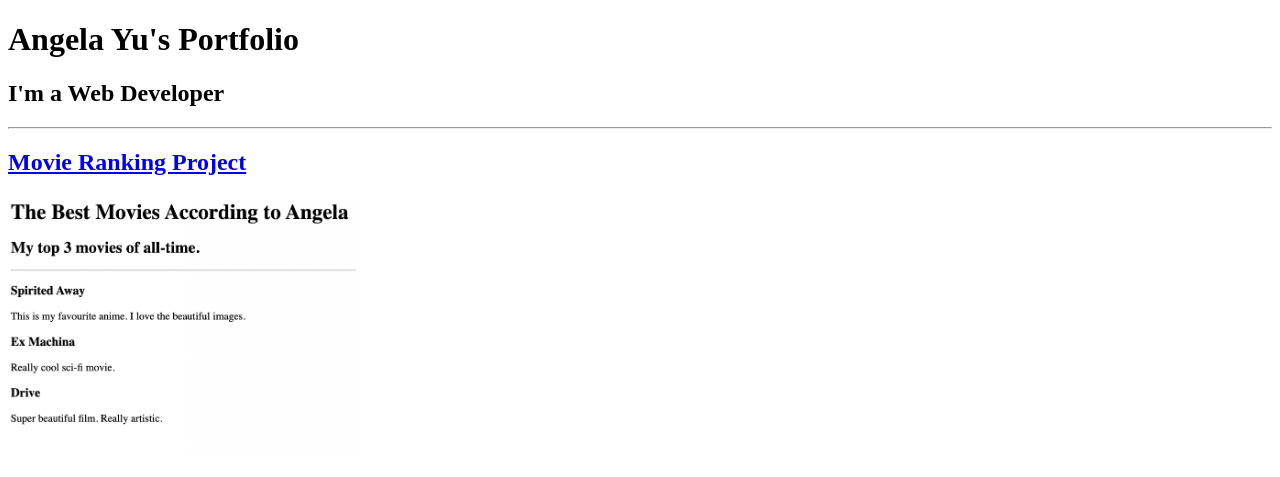
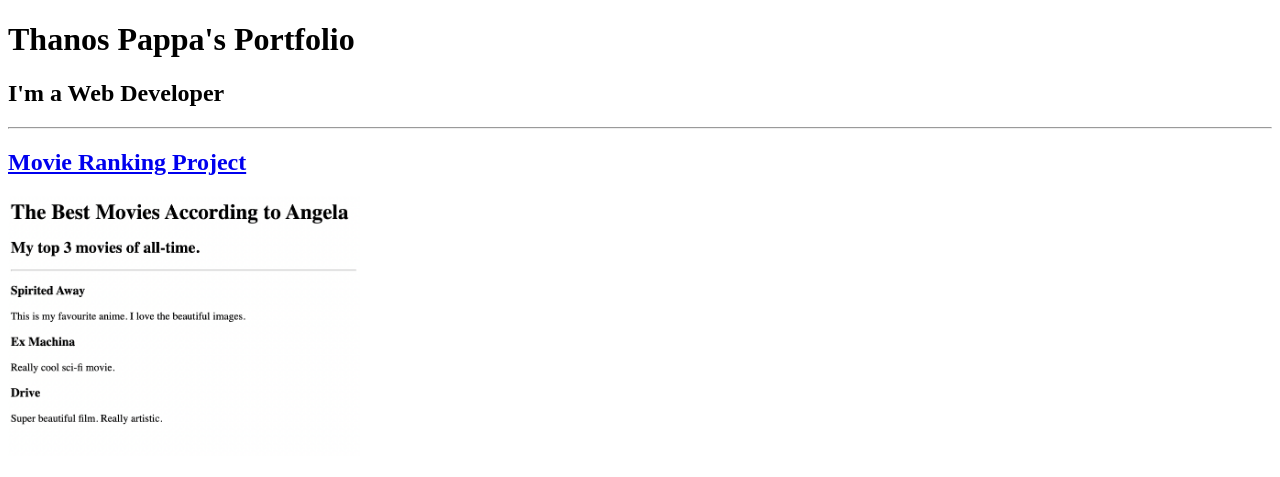
Before and after one commit to ThanosPappp/studious-disco, a plain HTML site: page index.html in a window 1280 px wide. Shown: the top 477 px of the page. Drawn offline with Linux system fonts and the light colour scheme.

Commit message:
Update index.html

```diff
--- a/index.html
+++ b/index.html
@@ -2,10 +2,10 @@
 <html lang="en">
 <head>
     <meta charset="UTF-8">
-    <title>Document</title>
+    <title>My First Website</title>
 </head>
 <body>
-    <h1>Angela Yu's Portfolio</h1>
+    <h1>Thanos Pappa's Portfolio</h1>
     <h2>I'm a Web Developer</h2>
     <hr/>
     <h2><a href="./public/movie-ranking.html">Movie Ranking Project</a></h2>
```
